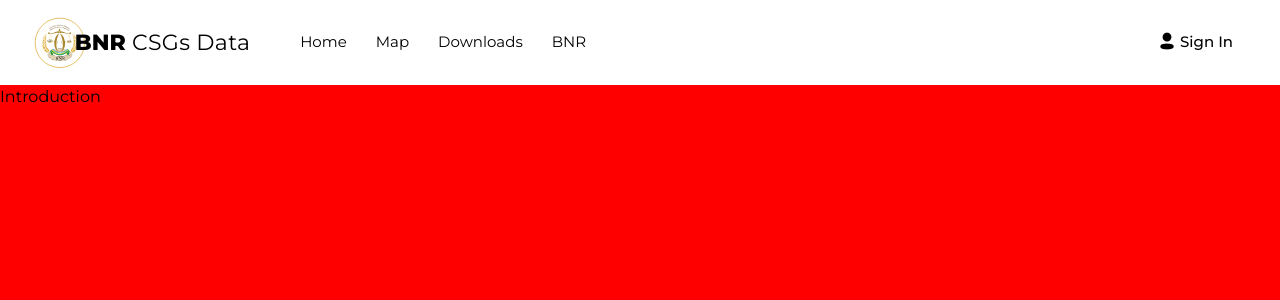
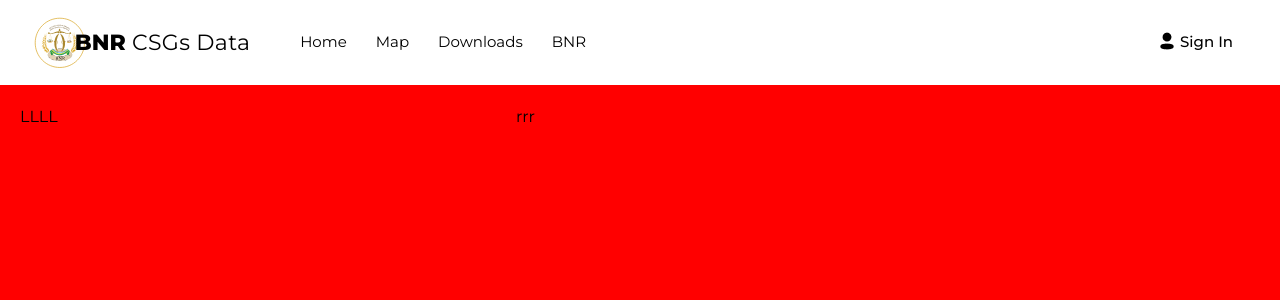
Before and after one commit to Paskab012/cartix-web1, a React (Create React App) app: page / in a window 1280 px wide. Shown: the top 300 px of the page. Built offline with nearby package versions, Linux system fonts and the light colour scheme.

Commit message:
Add maiPage components to the project

```diff
--- a/src/components/home/mainPage.tsx
+++ b/src/components/home/mainPage.tsx
@@ -6,13 +6,27 @@ import Nav from '../header/Navigation';
 const Container = styled.div`
     height: calc(100vh - 85px);
     background-color: red;
+    display: flex;
+    padding: 20px;
+`;
+
+const Left = styled.div`
+    width: 40%;
+    font-
+`;
+
+const Right = styled.div`
+    width: 60%;
 `;
 
 export const MainPage = () => {
     return (
         <>
             <Nav />
-            <Container>Introduction</Container>
+            <Container>
+                <Left>LLLL</Left>
+                <Right>rrr</Right>
+            </Container>
         </>
     );
 };
```
